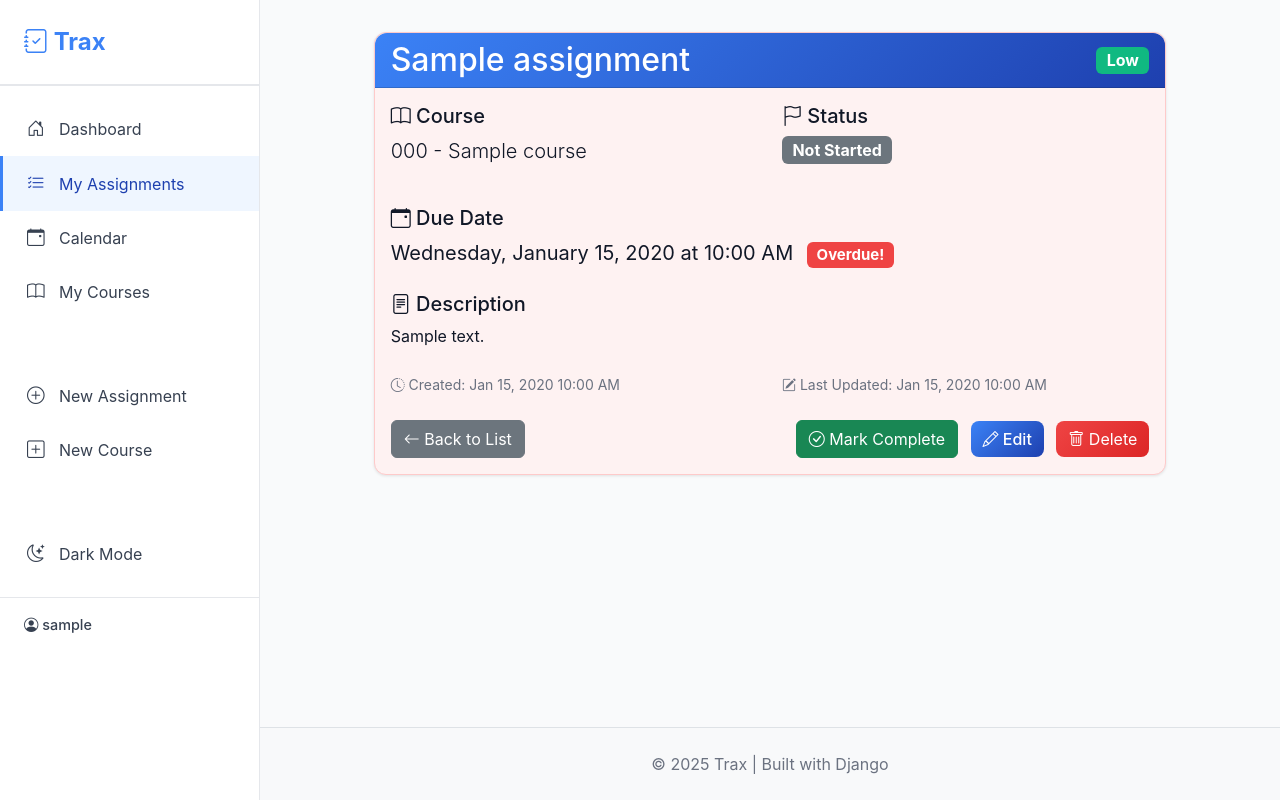
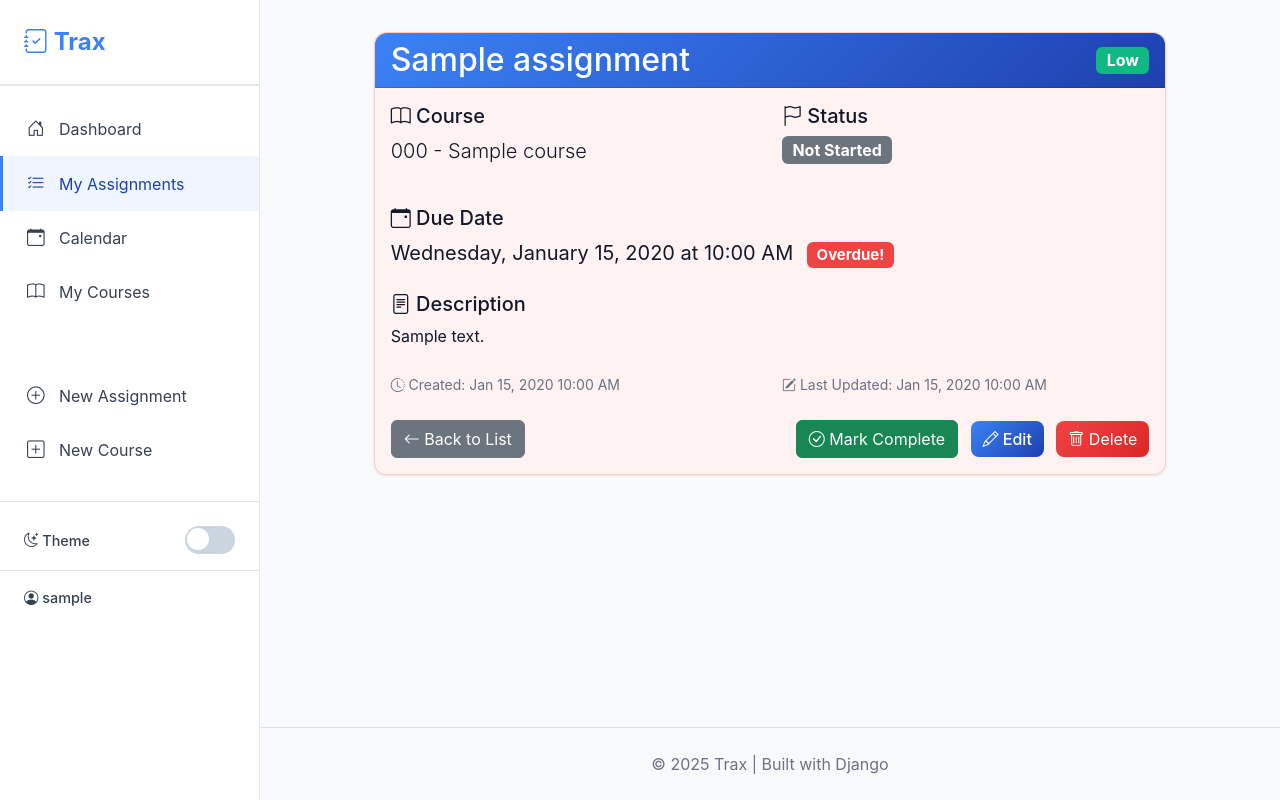
Before and after one commit to tatejones2/AssignmentTracker, a Django app: page /assignments/1/ in a window 1280 px wide. Run offline with Django 5.2, Linux system fonts and the light colour scheme; a user stored in the database is signed in; tables that the repository leaves empty hold one stand-in row (values such as "Sample post").

Commit message:
Replace dark mode button with beautiful toggle switch

```diff
--- a/templates/base.html
+++ b/templates/base.html
@@ -518,6 +518,71 @@
             margin-top: auto;
         }
 
+        /* Dark mode toggle switch */
+        .dark-mode-toggle {
+            position: relative;
+            display: inline-block;
+            width: 50px;
+            height: 28px;
+            background: none;
+            border: none;
+            padding: 0;
+            cursor: pointer;
+            margin: 0;
+        }
+
+        .dark-mode-toggle:focus {
+            outline: none;
+        }
+
+        .toggle-track {
+            position: absolute;
+            width: 100%;
+            height: 100%;
+            background-color: #cbd5e0;
+            border-radius: 34px;
+            transition: background-color 0.3s ease;
+            top: 0;
+            left: 0;
+            border: 2px solid #cbd5e0;
+            box-sizing: border-box;
+        }
+
+        .toggle-thumb {
+            position: absolute;
+            width: 22px;
+            height: 22px;
+            background-color: white;
+            border-radius: 50%;
+            top: 2px;
+            left: 2px;
+            transition: left 0.3s ease, background-color 0.3s ease;
+            display: flex;
+            align-items: center;
+            justify-content: center;
+            font-size: 0.8rem;
+        }
+
+        .dark-mode-toggle:hover .toggle-track {
+            background-color: #a0aec0;
+            border-color: #a0aec0;
+        }
+
+        body.dark-mode .toggle-track {
+            background-color: var(--primary);
+            border-color: var(--primary);
+        }
+
+        body.dark-mode .toggle-thumb {
+            left: calc(100% - 24px);
+            background-color: white;
+        }
+
+        body.dark-mode .dark-mode-toggle:hover .toggle-track {
+            background-color: var(--primary-dark);
+            border-color: var(--primary-dark);
+        }
+
         /* Animation */
         @keyframes slideIn {
             from {
@@ -578,10 +643,16 @@
                     <i class="bi bi-plus-square"></i> New Course
                 </a>
             </li>
-            <li style="margin-top: 1.5rem; border-top: 1px solid rgba(255,255,255,0.1); padding-top: 1.5rem;">
-                <a href="#" id="darkModeToggle" style="cursor: pointer;">
-                    <i class="bi bi-moon-stars"></i> Dark Mode
-                </a>
+            <li style="margin-top: 1.5rem; border-top: 1px solid var(--sidebar-border); padding-top: 1.5rem; padding-left: 1.5rem; padding-right: 1.5rem;">
+                <div style="display: flex; align-items: center; justify-content: space-between;">
+                    <span style="color: var(--sidebar-text); font-size: 0.9rem; font-weight: 500;">
+                        <i class="bi bi-moon-stars"></i> Theme
+                    </span>
+                    <button id="darkModeToggle" class="dark-mode-toggle">
+                        <div class="toggle-track"></div>
+                        <div class="toggle-thumb"></div>
+                    </button>
+                </div>
             </li>
         </ul>
         <div class="sidebar-user">
@@ -631,7 +702,6 @@
         // Check if dark mode preference is saved in localStorage
         if (localStorage.getItem('darkMode') === 'enabled') {
             body.classList.add('dark-mode');
-            updateDarkModeButton();
         }
 
         // Toggle dark mode
@@ -646,22 +716,7 @@
                 } else {
                     localStorage.setItem('darkMode', 'disabled');
                 }
-
-                updateDarkModeButton();
             });
-        }
-
-        function updateDarkModeButton() {
-            const icon = darkModeToggle.querySelector('i');
-            if (body.classList.contains('dark-mode')) {
-                icon.classList.remove('bi-moon-stars');
-                icon.classList.add('bi-sun-fill');
-                darkModeToggle.innerHTML = '<i class="bi bi-sun-fill"></i> Light Mode';
-            } else {
-                icon.classList.remove('bi-sun-fill');
-                icon.classList.add('bi-moon-stars');
-                darkModeToggle.innerHTML = '<i class="bi bi-moon-stars"></i> Dark Mode';
-            }
         }
 
         // Mobile sidebar toggle
```
